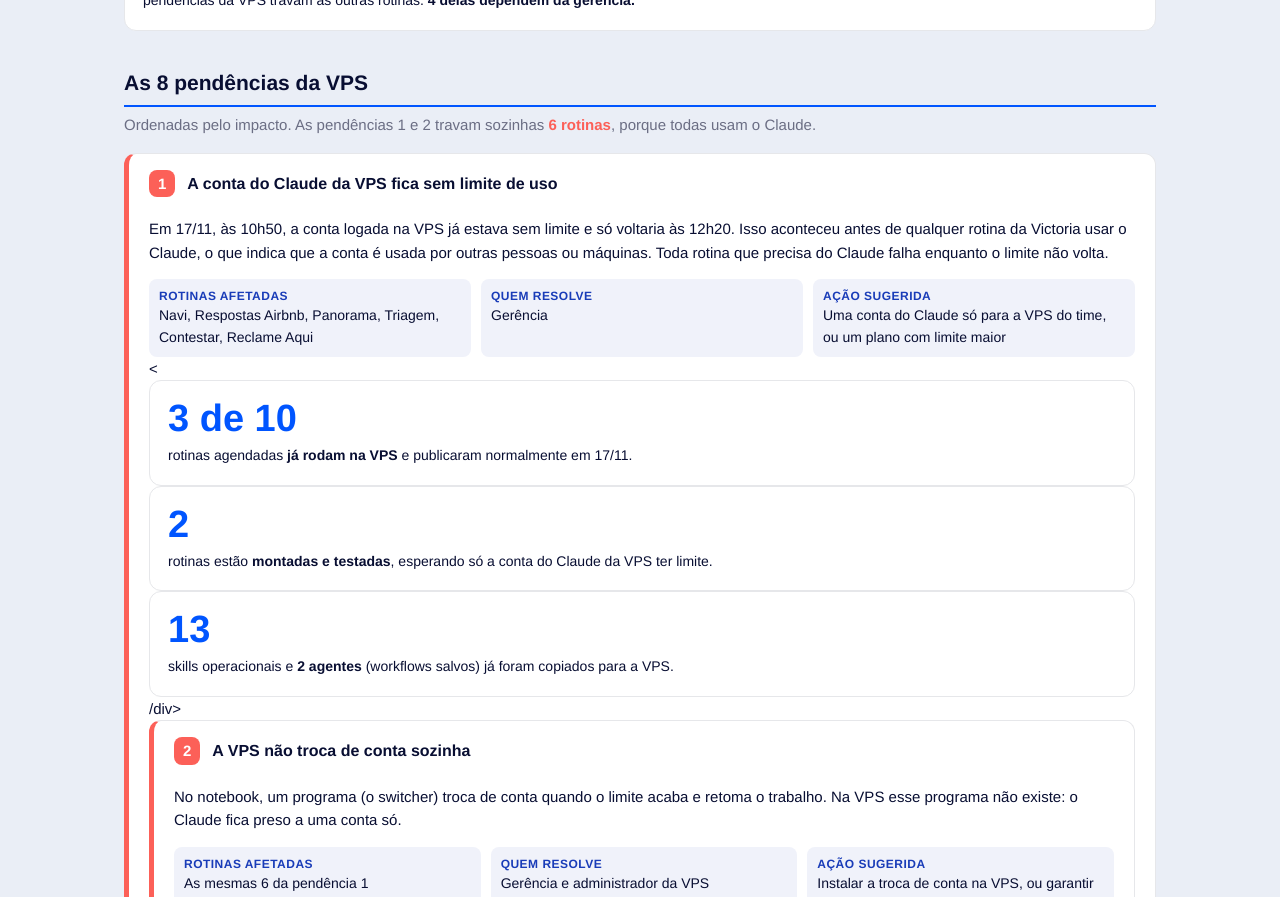
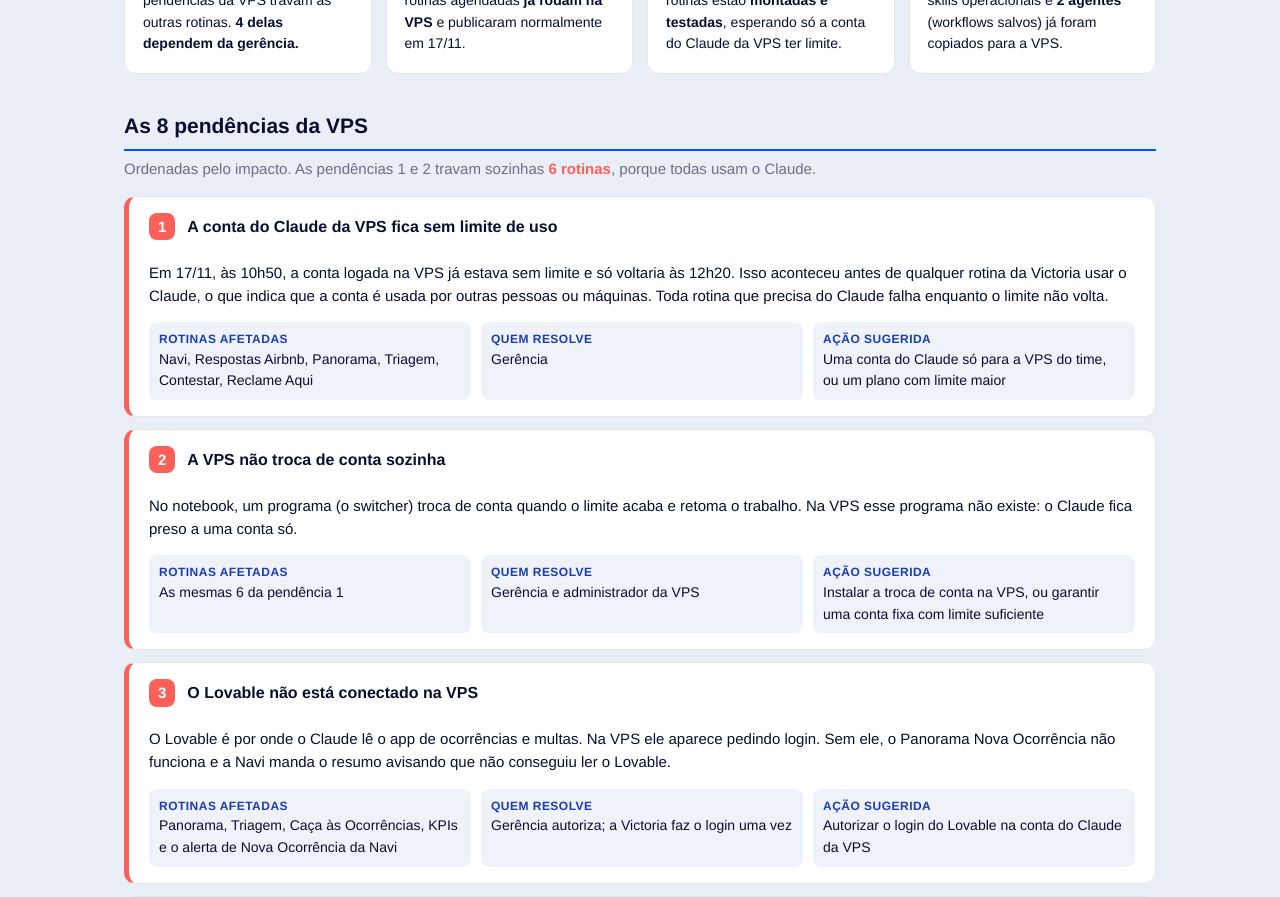
Before and after one commit to victoriamagri/migracao-vps-backoffice, a plain HTML site: page index.html in a window 1280 px wide. Shown: the part 386-1283 px from the top of the page. Drawn offline with Linux system fonts and the light colour scheme.

Commit message:
fix: corrige a ordem dos cartões que quebrou o HTML
O commit anterior cortou o bloco no lugar errado; refeito a partir da versão boa.

Co-Authored-By: Claude Opus 5.5 <noreply@anthropic.com>

```diff
--- a/index.html
+++ b/index.html
@@ -71,6 +71,9 @@
 
 <div class="cards">
   <div class="card alerta"><div class="num">8</div><p>pendências da VPS travam as outras rotinas. <b>4 delas dependem da gerência.</b></p></div>
+  <div class="card"><div class="num">3 de 10</div><p>rotinas agendadas <b>já rodam na VPS</b> e publicaram normalmente em 17/11.</p></div>
+  <div class="card"><div class="num">2</div><p>rotinas estão <b>montadas e testadas</b>, esperando só a conta do Claude da VPS ter limite.</p></div>
+  <div class="card"><div class="num">13</div><p>skills operacionais e <b>2 agentes</b> (workflows salvos) já foram copiados para a VPS.</p></div>
 </div>
 
 <section>
@@ -79,10 +82,7 @@
 
   <div class="pend"><div class="cab"><span class="n">1</span><h3>A conta do Claude da VPS fica sem limite de uso</h3></div>
     <p>Em 17/11, às 10h50, a conta logada na VPS já estava sem limite e só voltaria às 12h20. Isso aconteceu antes de qualquer rotina da Victoria usar o Claude, o que indica que a conta é usada por outras pessoas ou máquinas. Toda rotina que precisa do Claude falha enquanto o limite não volta.</p>
-    <div class="grid"><div><b>Rotinas afetadas</b>Navi, Respostas Airbnb, Panorama, Triagem, Contestar, Reclame Aqui</div><div><b>Quem resolve</b>Gerência</div><div><b>Ação sugerida</b>Uma conta do Claude só para a VPS do time, ou um plano com limite maior</div></div><  <div class="card"><div class="num">3 de 10</div><p>rotinas agendadas <b>já rodam na VPS</b> e publicaram normalmente em 17/11.</p></div>
-  <div class="card"><div class="num">2</div><p>rotinas estão <b>montadas e testadas</b>, esperando só a conta do Claude da VPS ter limite.</p></div>
-  <div class="card"><div class="num">13</div><p>skills operacionais e <b>2 agentes</b> (workflows salvos) já foram copiados para a VPS.</p></div>
-/div>
+    <div class="grid"><div><b>Rotinas afetadas</b>Navi, Respostas Airbnb, Panorama, Triagem, Contestar, Reclame Aqui</div><div><b>Quem resolve</b>Gerência</div><div><b>Ação sugerida</b>Uma conta do Claude só para a VPS do time, ou um plano com limite maior</div></div></div>
 
   <div class="pend"><div class="cab"><span class="n">2</span><h3>A VPS não troca de conta sozinha</h3></div>
     <p>No notebook, um programa (o switcher) troca de conta quando o limite acaba e retoma o trabalho. Na VPS esse programa não existe: o Claude fica preso a uma conta só.</p>
```
